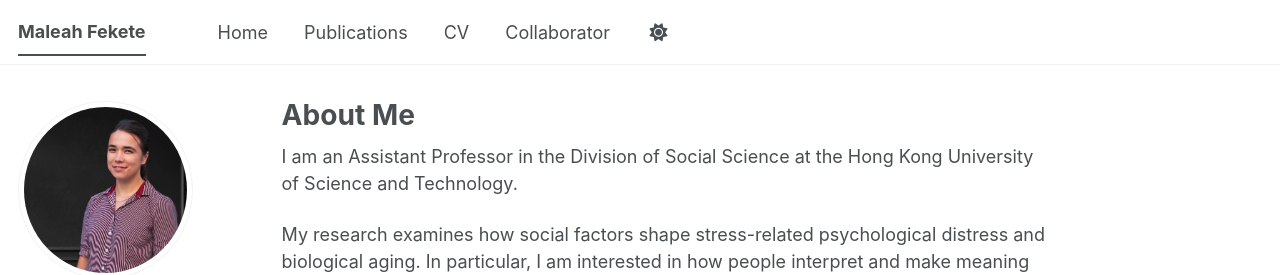
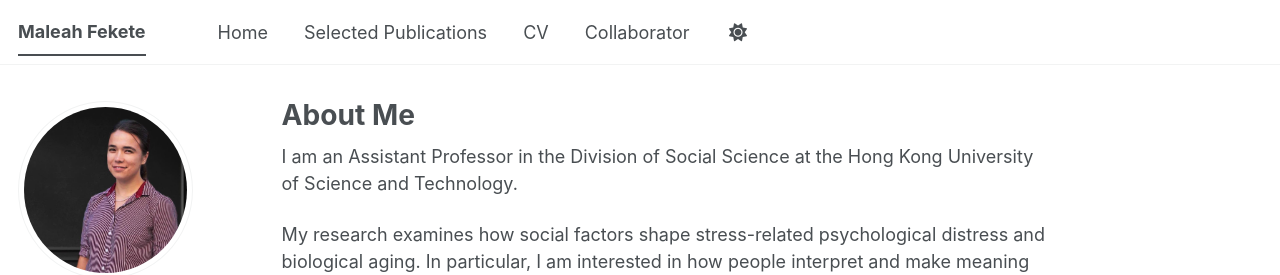
Before and after one commit to maleahfek/maleahfek.github.io, a Jekyll site: the page built from _pages/about.md, in a window 1280 px wide. Shown: the top 275 px of the page. Built offline with Jekyll 4.4.1, drawn with Linux system fonts in a browser that asks for light colours; a style sheet for code colours, icons or effects is not loaded.

Commit message:
Update navigation.yml
selected

```diff
--- a/_data/navigation.yml
+++ b/_data/navigation.yml
@@ -11,8 +11,8 @@ main:
   - title: "Home"
     url: /
 
-  - title: "Publications"
-    url: /publications/
+  - title: "Selected Publications"
+    url: /selected publications/
 
   - title: "CV"
     url: /cv/
```
